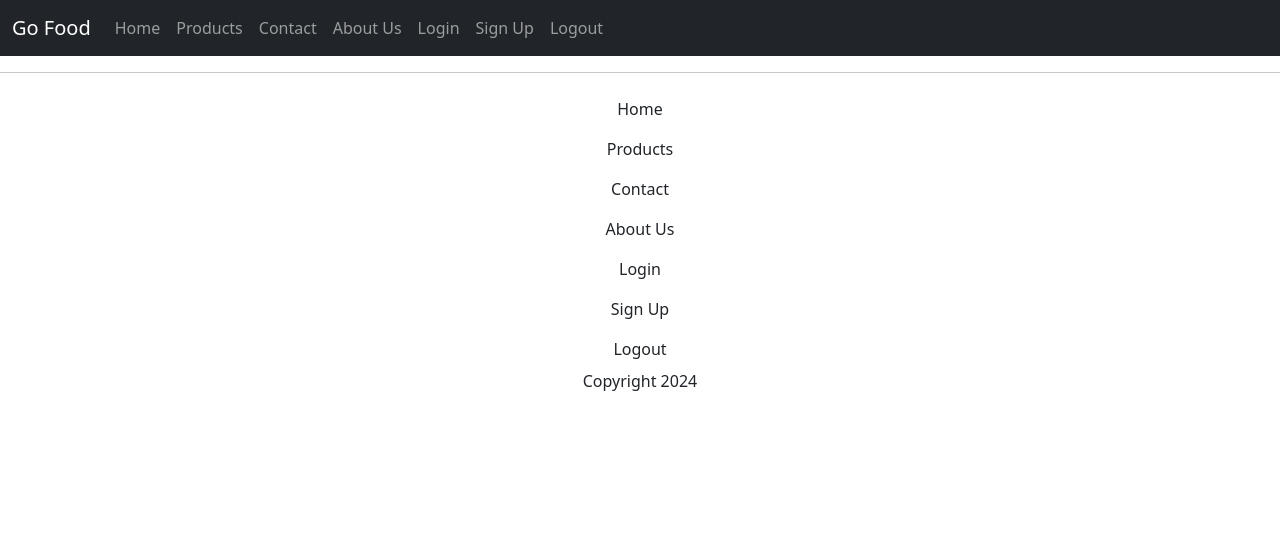
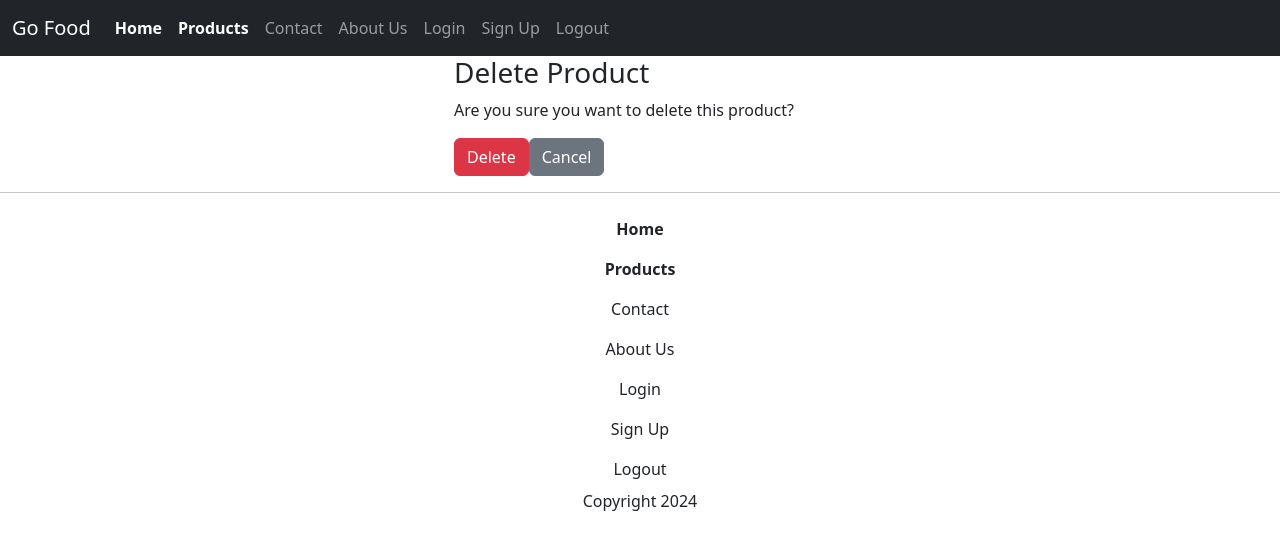
Before and after one commit to prateekdewangan615/go-food-app, an Angular app: page /products/1/delete in a window 1280 px wide. Before the commit this address led to /. Shown: the top 550 px of the page. Built offline with nearby package versions, Linux system fonts and the light colour scheme.

Commit message:
Updated Delete Product Component

```diff
--- a/src/app/app.routes.ts
+++ b/src/app/app.routes.ts
@@ -9,6 +9,7 @@ import { LoginComponent } from './auth/components/login/login.component';
 import { SignupComponent } from './auth/components/signup/signup.component';
 import { LogoutComponent } from './auth/components/logout/logout.component';
 import { ContactComponent } from './contact/components/contact/contact.component';
+import { DeleteProductComponent } from './products/components/delete-product/delete-product.component';
 
 
 export const routes: Routes = [
@@ -19,6 +20,7 @@ export const routes: Routes = [
         { path: 'add', component: AddProductComponent, title: 'Add Products'},
         { path: ':productId', component: ProductDetailsComponent, title: 'Product Details' },
         { path: ':productId/edit', component: UpdateProductComponent, title: 'Update Products'},
+        { path: ':productId/delete', component: DeleteProductComponent, title: 'Delete Product'},
     ],
 },
   { path: 'about', component: AboutComponent},
--- /dev/null
+++ b/src/app/products/components/delete-product/delete-product.component.html
@@ -0,0 +1,15 @@
+<div class="col-md-4 offset-md-4">
+  <h3>Delete Product</h3>
+
+  <div *ngIf="successMessage" class="alert alert-success">
+    {{ successMessage }}
+  </div>
+
+  <div *ngIf="errorMessage" class="alert alert-danger">
+    {{ errorMessage }}
+  </div>
+
+  <p>Are you sure you want to delete this product?</p>
+  <button class="btn btn-danger" (click)="deleteProduct()">Delete</button>
+  <button class="btn btn-secondary" (click)="cancel()">Cancel</button>
+</div>
--- /dev/null
+++ b/src/app/products/components/delete-product/delete-product.component.ts
@@ -0,0 +1,52 @@
+import { Component, OnInit } from '@angular/core';
+import { ProductService } from '../../../services/product.service';
+import { ActivatedRoute, RouterModule } from '@angular/router';
+import { Router } from '@angular/router';
+import { CommonModule } from '@angular/common';
+import { FormsModule } from '@angular/forms';
+
+@Component({
+  selector: 'app-delete-product',
+  standalone: true,
+  imports: [RouterModule, CommonModule, FormsModule],
+  templateUrl: './delete-product.component.html',
+  styles: ``
+})
+export class DeleteProductComponent implements OnInit {
+  productId: number | null = null;
+  successMessage: string | null = null;
+  errorMessage: string | null = null;
+
+  constructor(
+    private productService: ProductService,
+    private route: ActivatedRoute,
+    private router: Router
+  ) {}
+
+  ngOnInit(): void {
+    const idParam = this.route.snapshot.paramMap.get('productId');
+    if (idParam) {
+      this.productId = +idParam;
+    } else {
+      console.error('Product ID not found in route parameters');
+      this.productId = null;
+    }
+  }
+
+  deleteProduct(): void {
+    if (this.productId) {
+      this.productService.deleteProduct(this.productId).subscribe(
+        response => {
+          this.successMessage = 'Product deleted successfully!';
+          setTimeout(() => this.router.navigate(['/products']), 2000);
+        },
+        error => {
+          this.errorMessage = 'Error deleting product. Please try again.';
+        }
+      );
+    }
+  }
+  cancel(): void {
+    this.router.navigate(['/products']); // Navigate back to the product list
+  }
+}
--- a/src/app/products/components/product-details/product-details.component.html
+++ b/src/app/products/components/product-details/product-details.component.html
@@ -12,13 +12,10 @@
         <p>Price: {{product?.price}}</p>
         <p>Quantiy: {{product?.quantity}}</p>
         <p>Category: {{product?.category}}</p>
-        <a
-          routerLink="edit"
-          class="btn btn-primary"
-        >
+        <a routerLink="edit" class="btn btn-primary">
           Edit
         </a>
-        <button type="button" class="btn btn-danger">Delete</button>
+        <a routerLink="delete" class="btn btn-danger">Delete</a>
 
       </div>
     </div>
--- a/src/app/products/components/update-product/update-product.component.ts
+++ b/src/app/products/components/update-product/update-product.component.ts
@@ -1,13 +1,13 @@
 import { Component } from '@angular/core';
 import { FormControl, FormGroup, FormsModule, NgForm, Validators } from '@angular/forms';
 import { ProductService } from '../../../services/product.service';
-import { ActivatedRoute } from '@angular/router';
+import { ActivatedRoute, RouterModule } from '@angular/router';
 import { CommonModule } from '@angular/common';
 
 @Component({
   selector: 'app-update-product',
   standalone: true,
-  imports: [FormsModule, CommonModule],
+  imports: [FormsModule, CommonModule, RouterModule],
   templateUrl: './update-product.component.html',
   styles: ``
 })
```
Also changed, not shown: 1 other file (tests, documents, lock files or other folders).
